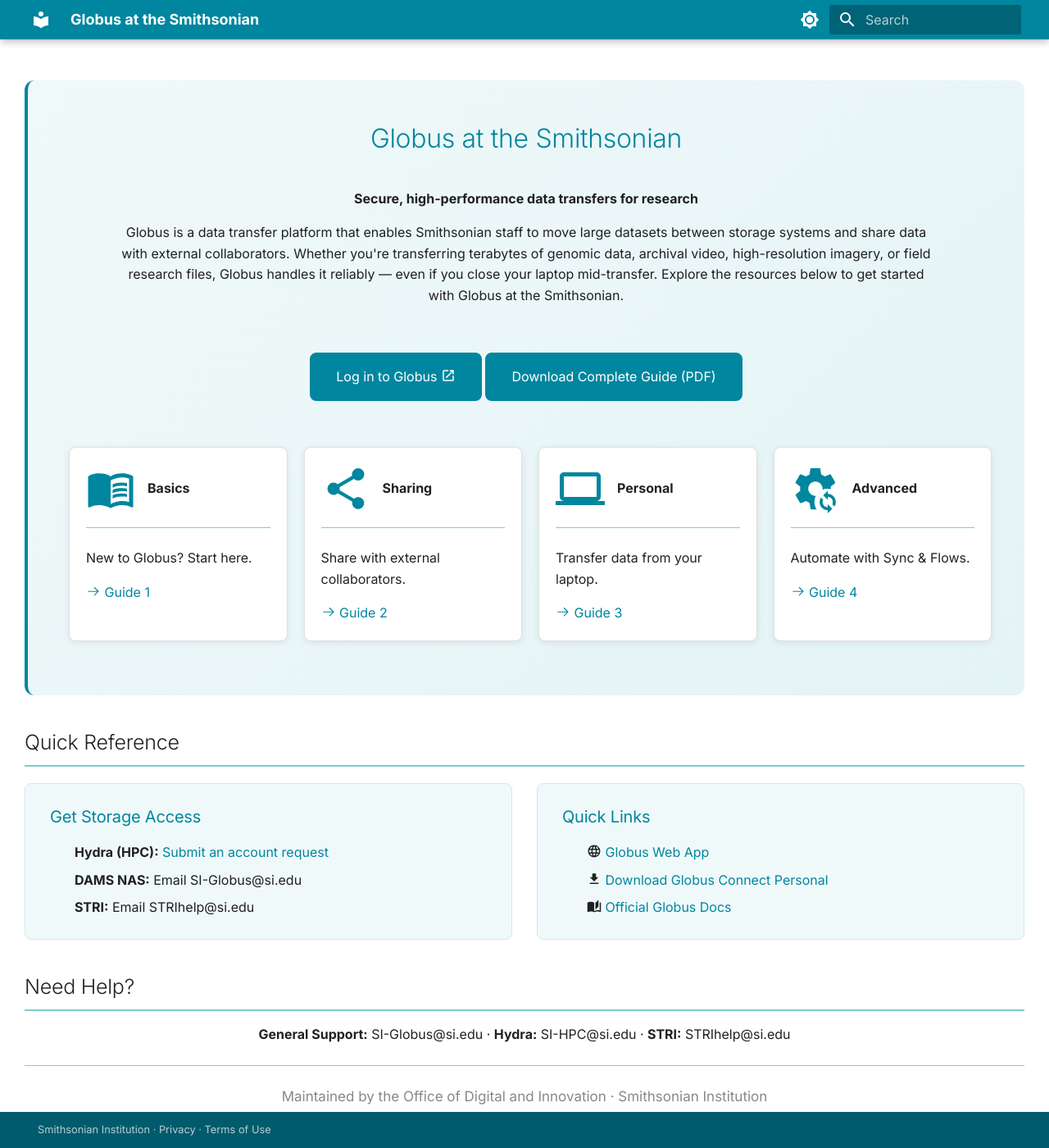
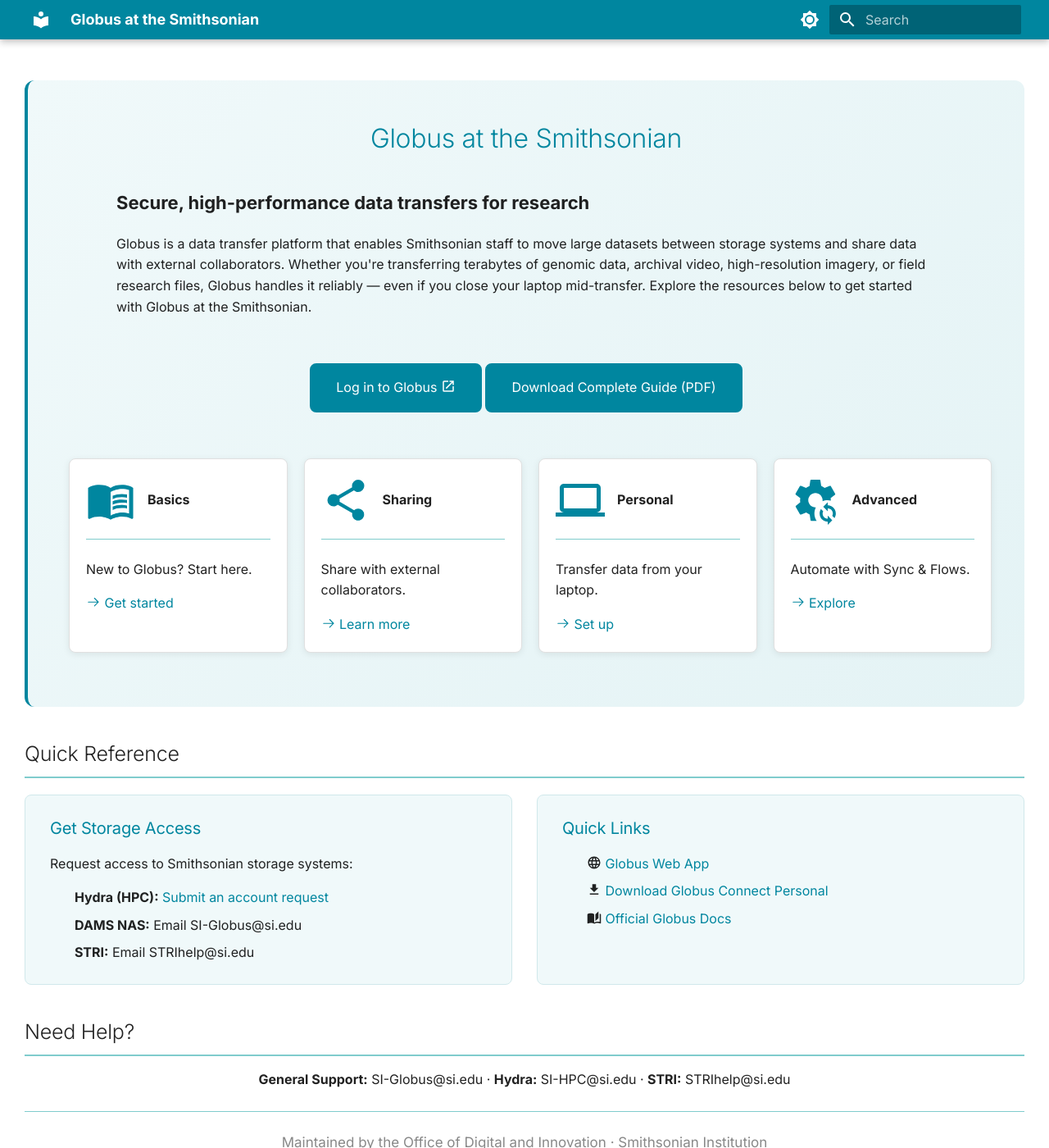
Before and after one commit to Smithsonian/globus-docs, an MkDocs documentation site: the page built from docs/index.md, in a window 1280 px wide and 1400 px high. Shown: the whole window at 82% size. Built offline with MkDocs 1.6.1 and Material for MkDocs 9.7.7, drawn with Linux system fonts in a browser that asks for light colours.

Commit message:
update .css

```diff
--- a/docs/index.md
+++ b/docs/index.md
@@ -8,7 +8,7 @@
 
 # Globus at the Smithsonian
 
-**Secure, high-performance data transfers for research**
+<p class="hero-subtitle">Secure, high-performance data transfers for research</p>
 
 Globus is a data transfer platform that enables Smithsonian staff to move large datasets between storage systems and share data with external collaborators. Whether you're transferring terabytes of genomic data, archival video, high-resolution imagery, or field research files, Globus handles it reliably — even if you close your laptop mid-transfer. Explore the resources below to get started with Globus at the Smithsonian.
 
@@ -27,7 +27,7 @@
 
     New to Globus? Start here.
 
-    [:octicons-arrow-right-24: Guide 1](guide1-globus-basics.md)
+    [:octicons-arrow-right-24: Get started](guide1-globus-basics.md)
 
 -   :material-share-variant:{ .lg .middle } **Sharing**
 
@@ -35,7 +35,7 @@
 
     Share with external collaborators.
 
-    [:octicons-arrow-right-24: Guide 2](guide2-sharing-data.md)
+    [:octicons-arrow-right-24: Learn more](guide2-sharing-data.md)
 
 -   :material-laptop:{ .lg .middle } **Personal**
 
@@ -43,7 +43,7 @@
 
     Transfer data from your laptop.
 
-    [:octicons-arrow-right-24: Guide 3](guide3-globus-connect-personal.md)
+    [:octicons-arrow-right-24: Set up](guide3-globus-connect-personal.md)
 
 -   :material-cog-sync:{ .lg .middle } **Advanced**
 
@@ -51,7 +51,7 @@
 
     Automate with Sync & Flows.
 
-    [:octicons-arrow-right-24: Guide 4](guide4-advanced-features.md)
+    [:octicons-arrow-right-24: Explore](guide4-advanced-features.md)
 
 </div>
 
@@ -64,6 +64,8 @@
 <div class="quick-ref-box" markdown>
 
 ### Get Storage Access
+
+Request access to Smithsonian storage systems:
 
 - **Hydra (HPC):** [Submit an account request](https://smithsonianprod.servicenowservices.com/si?id=sc_cat_item&sys_id=962e05331b96e05078932f41f54bcb3b)
 - **DAMS NAS:** Email SI-Globus@si.edu
@@ -91,6 +93,6 @@
 
 ---
 
-<p style="text-align: center; color: #888; font-size: 0.85rem;">
+<p style="text-align: center; color: #888; font-size: 0.85rem; margin-bottom: 3rem;">
 Maintained by the Office of Digital and Innovation · Smithsonian Institution
 </p>
--- a/docs/stylesheets/extra.css
+++ b/docs/stylesheets/extra.css
@@ -103,11 +103,26 @@
   transition: all 0.2s ease;
   display: flex;
   flex-direction: column;
+  position: relative;
+  cursor: pointer;
 }
 
 .md-typeset .grid.cards > ul > li:hover {
   border-color: var(--odi-light-green);
   box-shadow: 0 4px 12px rgba(0, 134, 159, 0.1);
+  transform: translateY(-2px);
+}
+
+/* Make entire card clickable */
+.md-typeset .grid.cards > ul > li > p:last-child a {
+  position: static;
+}
+
+.md-typeset .grid.cards > ul > li > p:last-child a::after {
+  content: "";
+  position: absolute;
+  inset: 0;
+  z-index: 1;
 }
 
 [data-md-color-scheme="slate"] .md-typeset .grid.cards > ul > li {
@@ -319,6 +334,14 @@
   max-width: 1000px;
   margin-left: auto;
   margin-right: auto;
+  text-align: left;
+}
+
+.hero-subtitle {
+  text-align: center;
+  font-weight: 600;
+  font-size: 1.1rem;
+  margin-bottom: 1rem;
 }
 
 /* Hero buttons side by side, centered */
```
